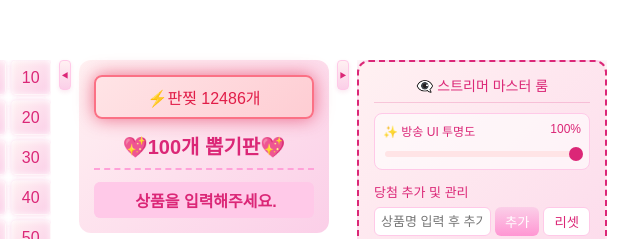
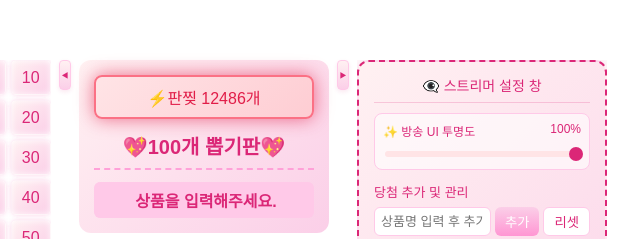
Before and after one commit to yuna-333/SOOP-raffle-ticket, a plain HTML site: page index.html in a window 1280 px wide. Shown: the part 107-346 px from the top of the page, 429-1069 px from the left. Drawn offline with Linux system fonts and the light colour scheme; a web font is replaced by a local one.

Commit message:
index.html

```diff
--- a/index.html
+++ b/index.html
@@ -180,7 +180,7 @@
 
     <div class="admin-wrapper" id="adminWrapper">
         <div class="admin-answer-section">
-            <p class="answer-title">👁️‍🗨️ 스트리머 마스터 룸</p>
+            <p class="answer-title">👁️‍🗨️ 스트리머 설정 창</p>
             <div class="opacity-control-box">
                 <label><span>✨ 방송 UI 투명도</span><span id="opacityVal">100%</span></label>
                 <input type="range" id="opacitySlider" class="opacity-slider" min="0" max="100" value="100" oninput="changeOpacity(this.value)">
```
